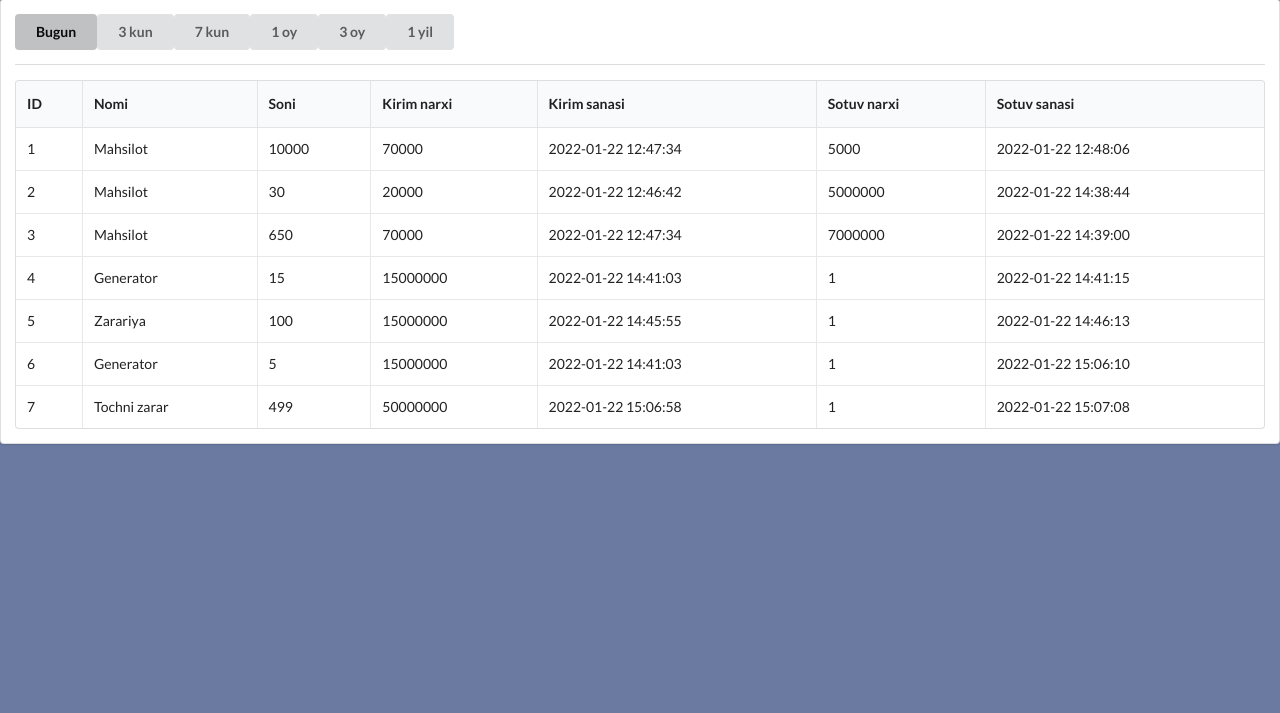
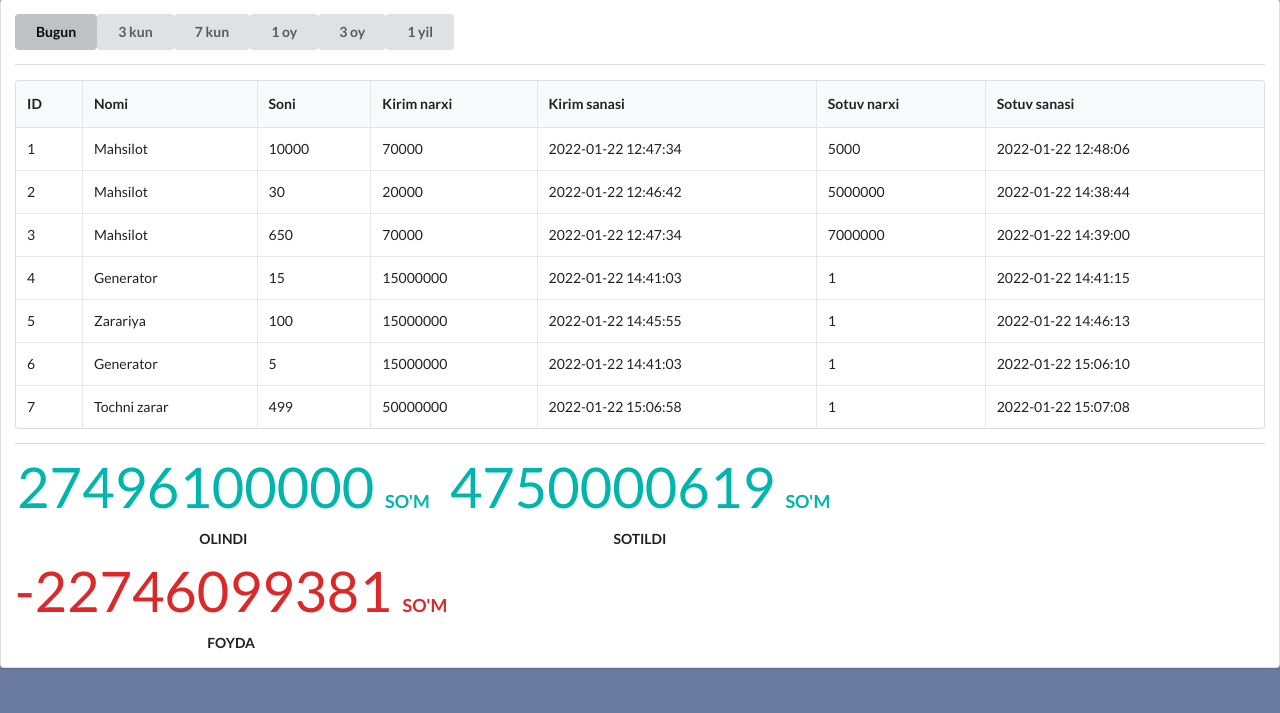
Before and after one commit to RDonii/Flask_GUI, a Flask app: page /sales/1 in a window 1280 px wide. Shown: the part 87-800 px from the top of the page. Run offline with Flask 2, Linux system fonts and the light colour scheme; data comes from the database, SQL or seed files in the repository; both versions use the stored data as it was after the commit.

Commit message:
statistics added, bugs fixed

```diff
--- a/main.py
+++ b/main.py
@@ -1,5 +1,4 @@
 from datetime import datetime, timedelta, date
-from tabnanny import check
 from flask import Flask, redirect, render_template, request, flash, url_for
 from modules import Imports, Sales, Items, create_db
 from auth import get_loged
@@ -75,8 +74,8 @@ def dashboard():
 def add_item():
     if request.method == 'POST':
         name = request.form.get("name")
-        count = int(request.form.get("count", 0))
-        in_price = int(request.form.get("in_price"))
+        count = request.form.get("count", 0)
+        in_price = request.form.get("in_price")
 
         if not in_price:
             flash('Mahsulotning sotib olingan narxini kiriting!')
@@ -90,6 +89,11 @@ def add_item():
         if not name or len(check)==0:
             flash('Mahsulotga nom bering!')
             return redirect(url_for('add_item'), code=302)
+
+        if len(count)==0:
+            count = 0
+        else:
+            count = int(count)
 
         in_time = datetime.now().replace(microsecond=0)
 
@@ -138,12 +142,15 @@ def items_id(id):
     item = item_query.format()
 
     if request.method == 'POST':
-        s_count = int(request.form.get("count"))
+        s_count = request.form.get("count")
         out_price = request.form.get("out_price")
 
-        if not s_count or not out_price:
+        if not s_count or not out_price or len(s_count)==0 or len(out_price)==0 :
             flash('Narx va Sonini kiriting!')
             return redirect(url_for('items_id', id=id), code=302)
+        else:
+            s_count = int(s_count)
+            out_price = int(out_price)
 
         if item_query.count < s_count:
             flash('Buncha tavar mavjud emas!')
@@ -174,7 +181,16 @@ def sales(days):
     sales_query = Sales.query.filter(Sales.out_time>start).all()
     sales = [sale.format() for sale in sales_query]
 
-    return render_template('sales.html', days=str(days), sales=sales)
+    in_total = 0
+    out_total = 0
+
+    for item in sales_query:
+        in_total += (item.in_price * item.count)
+        out_total += (item.out_price * item.count)
+
+    benefit = out_total - in_total
+
+    return render_template('sales.html', days=str(days), sales=sales, in_total=in_total, out_total=out_total, benefit=benefit)
 
 @app.route('/imports/<int:days>')
 def imports(days):
@@ -190,4 +206,4 @@ def shutdown():
     return render_template('exit.html')
 
 if __name__=='__main__':
-    ui.run()
+    app.run(debug=True)
--- a/templates/add.html
+++ b/templates/add.html
@@ -60,7 +60,7 @@
                   <br>
                   <div class="ui right labeled input">
                   <label class="ui label teal">Mahsulot soni:</label>
-                  <input type="number" name="count" placeholder="kiritilmaganda avtomatik ravishda 0 ni qabul qiladi.">
+                  <input type="number" name="count" placeholder="Kiritilmaganda avtomatik ravishda 0 ni qabul qiladi.">
                   </div>
                   <br>
                   <div class="ui right labeled input">
--- a/templates/sales.html
+++ b/templates/sales.html
@@ -77,16 +77,34 @@
       </tbody>
     </table>
 
-    {% with messages = get_flashed_messages() %}
-           {% if messages %}
-           <p class="ui warning message">
-             {% for message in messages %}
-               {{ message }}
-             {% endfor %}
-           </p>
-           {% endif %}
-         {% endwith %}
+    <div class="ui divider"></div>
 
+    <div class="ui three statistics">
+      <div class="statistic teal">
+        <div class="value">
+          {{ in_total }} <span style="font-size: large; font-weight: bold;">so'm</span>
+        </div>
+        <div class="label">
+          Olindi
+        </div>
+      </div>
+      <div class="statistic teal">
+        <div class="value">
+          {{ out_total }} <span style="font-size: large; font-weight: bold;">so'm</span>
+        </div>
+        <div class="label">
+          Sotildi
+        </div>
+      </div>
+      <div class="statistic {% if benefit < 0 %} {{ 'red' }} {% else %} {{ 'green' }} {% endif %}">
+        <div class="value">
+          {{ benefit }} <span style="font-size: large; font-weight: bold;">so'm</span>
+        </div>
+        <div class="label">
+          Foyda
+        </div>
+      </div>
+    </div>
   </div>
 </body>
 </html>
--- a/templates/saling.html
+++ b/templates/saling.html
@@ -42,7 +42,7 @@
 
         <div class="ui placeholder segment">
           <div class="ui two column stackable center aligned grid">
-            <div class="ui vertical divider"><i class="cart arrow down icon"></i></div>
+            <div class="ui vertical divider"><i class="angle double right icon"></i></div>
             <div class="middle aligned row">
 
               <div class="column">
@@ -63,7 +63,7 @@
                     <div style="display: flex; flex-direction: column; width: 80%;" class="container">
                       <div class="ui labeled input">
                         <label class="ui label teal">Mahsulot soni:</label>
-                        <input type="number" name="count" placeholder="nechtasi sotilinyapti?" min="1" max="{{ '%s'%item.count|urlencode }}" oninvalid="this.setCustomValidity('Buncha mahsulot omborda yo`q')" oninput="this.setCustomValidity('')">
+                        <input type="number" name="count" placeholder="Nechtasi sotasiz?" min="1" max="{{ '%s'%item.count|urlencode }}" oninvalid="this.setCustomValidity('Buncha mahsulot omborda yo`q')" oninput="this.setCustomValidity('')">
                       </div>
                       <br>
                       <br>
```
Also changed, not shown: templates/dashboard.html (+14 -6 lines), templates/exit.html (+18 -0 lines), database.db (added).
